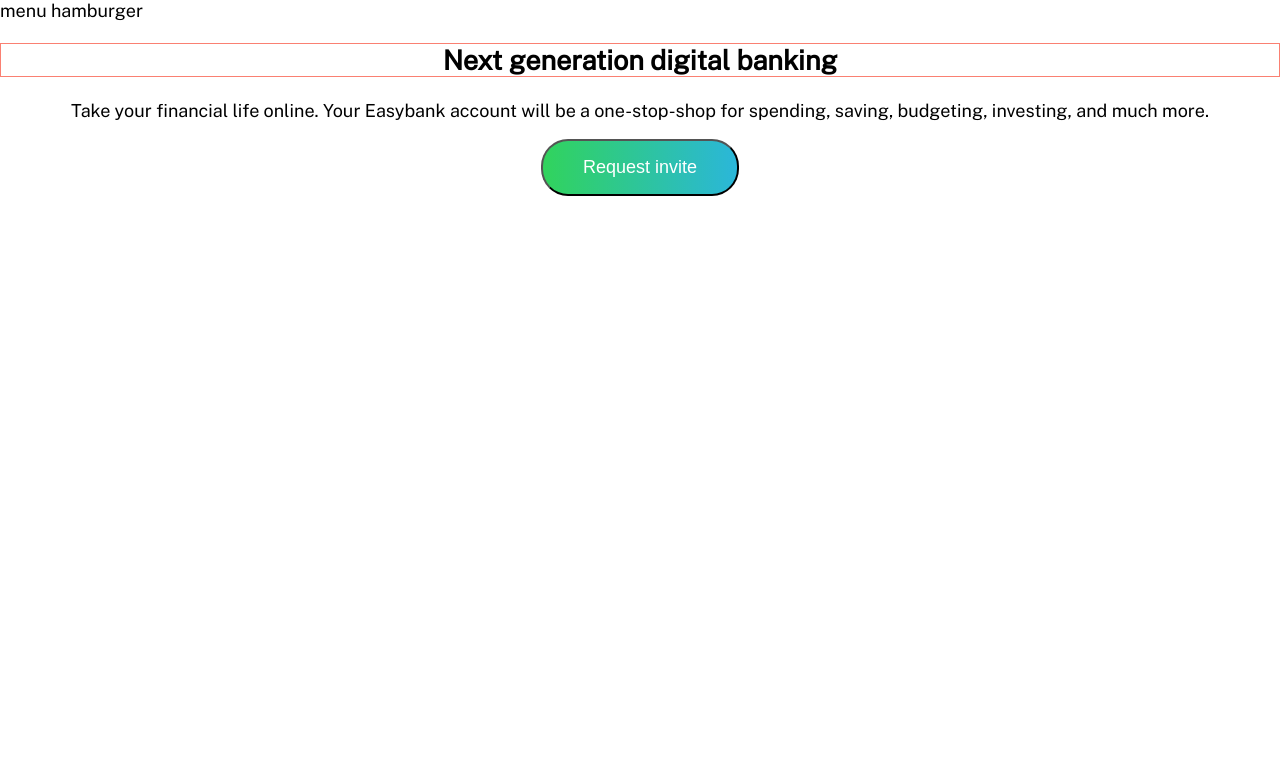
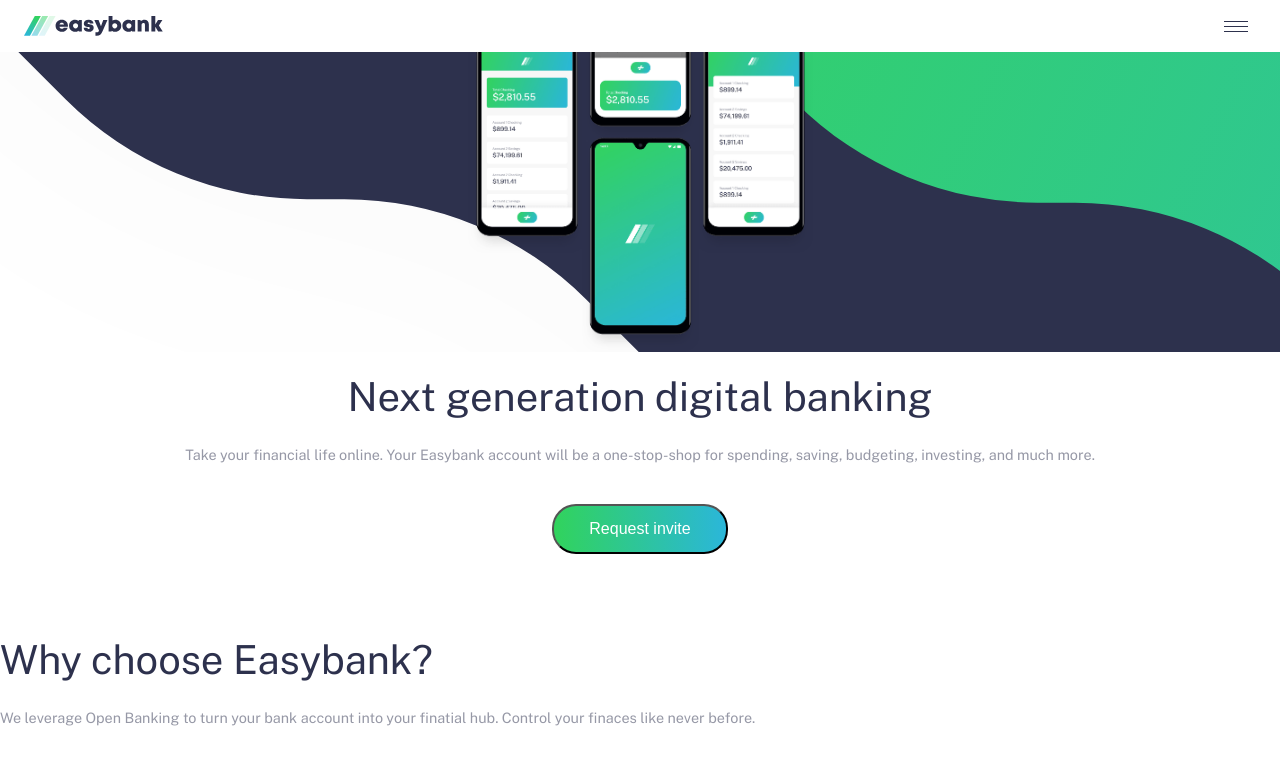
Before and after one commit to CarlosPerezMoreno/Landing-Page-with-Sass-, a website: page index.html in a window 1280 px wide. Drawn offline with nearby package versions, Linux system fonts and the light colour scheme.

Commit message:
feat: Menu and header added
Menu and header section styles created

```diff
--- a/index.html
+++ b/index.html
@@ -8,19 +8,32 @@
       href="https://fonts.googleapis.com/css2?family=Public+Sans:wght@300;400&display=swap"
       rel="stylesheet"
     />
-    <link rel="stylesheet" href="src/sass/styles.css" />
+    <link rel="stylesheet" href="src/sass/styles/styles.css" />
   </head>
+
   <body>
-    <header>
-      <span>menu hamburger</span>
+    <header class="header">
+      <img src="challenge-assets/images/logo.svg" alt="" />
+      <nav class="menu"></nav>
     </header>
     <section class="hero">
-      <h1 class="title-h1">Next generation digital banking</h1>
+      <div class="wrapper">
+        <div class="hero-img"></div>
+        <h1 class="title-h1">Next generation digital banking</h1>
+        <p class="copy">
+          Take your financial life online. Your Easybank account will be a
+          one-stop-shop for spending, saving, budgeting, investing, and much
+          more.
+        </p>
+        <button class="button">Request invite</button>
+      </div>
+    </section>
+    <div class="why">
+      <h1 class="title-h1">Why choose Easybank?</h1>
       <p class="copy">
-        Take your financial life online. Your Easybank account will be a
-        one-stop-shop for spending, saving, budgeting, investing, and much more.
+        We leverage Open Banking to turn your bank account into your finatial
+        hub. Control your finaces like never before.
       </p>
-      <button class="button">Request invite</button>
-    </section>
+    </div>
   </body>
 </html>
--- /dev/null
+++ b/src/sass/header/header.scss
@@ -0,0 +1,5 @@
+.header {
+  display: flex;
+  padding: 1em 1.5em;
+  justify-content: space-between;
+}
--- /dev/null
+++ b/src/sass/hero/hero.scss
@@ -0,0 +1,17 @@
+.hero {
+  text-align: center;
+  padding-bottom: 5em;
+  .copy {
+    margin-bottom: 2.5em;
+  }
+  &-img {
+    height: 300px;
+    margin: 0 calc(-1 * var(--wrapperSpace));
+    background: url("../../../challenge-assets/images/image-mockups.png") center
+        bottom no-repeat,
+      url("../../../challenge-assets/images/bg-intro-mobile.svg") center
+        no-repeat;
+    background-size: 345px, cover;
+    margin-bottom: 1.2em;
+  }
+}
--- /dev/null
+++ b/src/sass/menu/menu.scss
@@ -0,0 +1,5 @@
+.menu {
+  width: 40px;
+  background: url("../../../challenge-assets/images/icon-hamburger.svg")
+    no-repeat center;
+}
--- a/src/sass/styles.scss
+++ b/src/sass/styles/styles.scss
@@ -1,3 +1,7 @@
+@import "../header/header.scss";
+@import "../hero/hero.scss";
+@import "../menu/menu.scss";
+
 :root {
   --darkBlue: hsl(233, 26%, 24%);
   --limeGreen: hsl(136, 65%, 51%);
@@ -6,21 +10,34 @@
   --gray: hsl(220, 16%, 96%);
   --lightGray: hsl(0, 0%, 98%);
   --white: hsl(0, 0%, 100%);
-  font-size: 18px;
+  font-size: 16px;
+  --wrapperSpace: 1.5em;
 }
 
 body {
   font-family: "Public Sans", sans-serif;
   margin: 0;
+  color: var(--grayBlue);
 }
 
-.hero {
-  text-align: center;
+.copy {
+  line-height: 1.7;
+  font-size: 0.9em;
+}
+
+.wrapper {
+  padding: 0 var(--wrapperSpace);
 }
 
 .title {
+  border: 1px solid green;
   &-h1 {
-    border: 1px solid salmon;
+    font-size: 2.5em;
+    color: var(--darkBlue);
+    font-weight: 400;
+    line-height: 1.3;
+    margin: 0;
+    margin-bottom: 0.5em;
   }
 }
 
```
Also changed, not shown: src/sass/header/header.css (added), src/sass/hero/hero.css (added), src/sass/menu/menu.css (added), src/sass/styles.css (deleted), src/sass/styles/styles.css (added), 5 other files.
